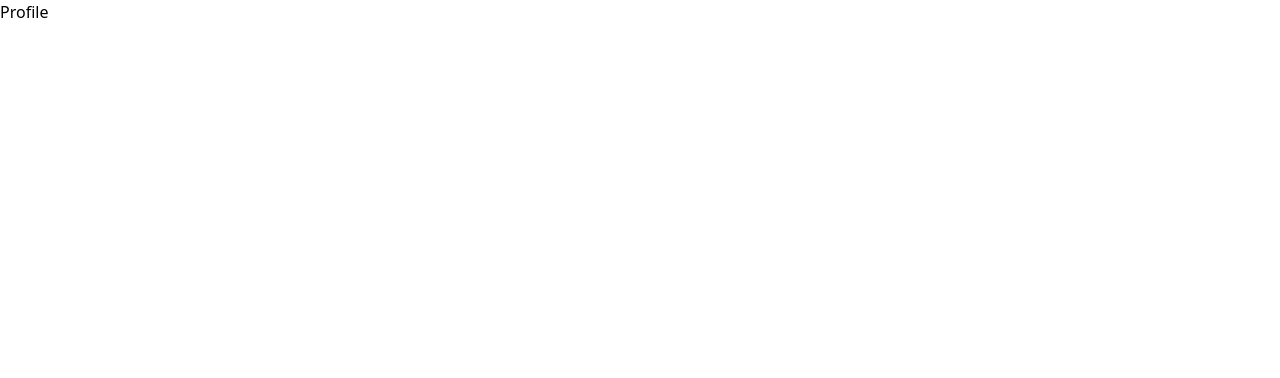
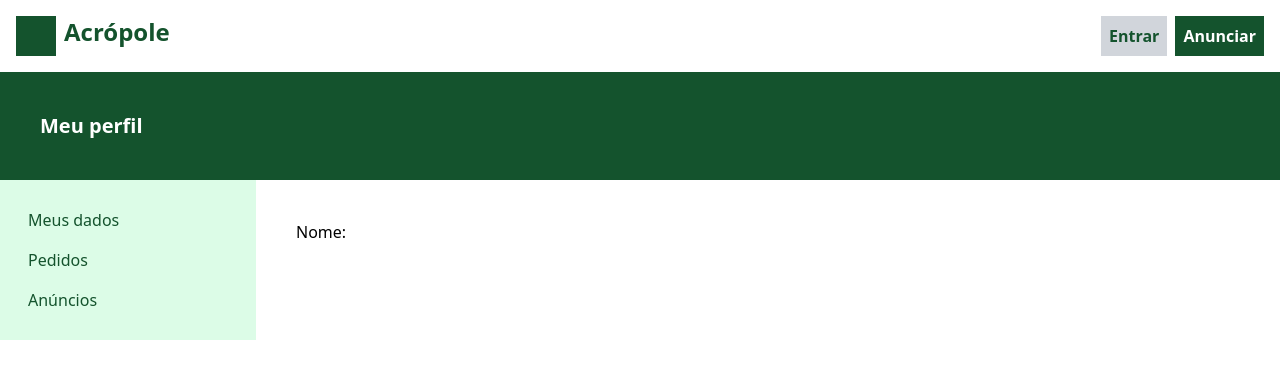
Before and after one commit to paulotss/acr_sales, a React (Create React App) app: page /profile in a window 1280 px wide. Shown: the top 378 px of the page. Built offline with nearby package versions, Linux system fonts and the light colour scheme.

Commit message:
create schema page

```diff
--- a/src/pages/Profile.js
+++ b/src/pages/Profile.js
@@ -1,6 +1,30 @@
+import Head from "../components/Head";
+
 const Profile = () => {
   return (
-    <h1>Profile</h1>
+    <main>
+      <Head />
+      <section className="p-10 bg-green-900">
+        <h1 className="text-white font-bold text-xl">
+          Meu perfil
+        </h1>
+      </section>
+      <section className="flex">
+        <article className="p-5 bg-green-100 w-64 h-full">
+          <ul className="text-green-900">
+            <li className="p-2 hover:bg-green-900 hover:text-white cursor-pointer">Meus dados</li>
+            <li className="p-2 hover:bg-green-900 hover:text-white cursor-pointer">Pedidos</li>
+            <li className="p-2 hover:bg-green-900 hover:text-white cursor-pointer">Anúncios</li>
+          </ul>
+        </article>
+        <article className="p-10">
+          <label>
+            Nome:
+            <input></input>
+          </label>
+        </article>
+      </section>
+    </main>
   );
 };
 
```
